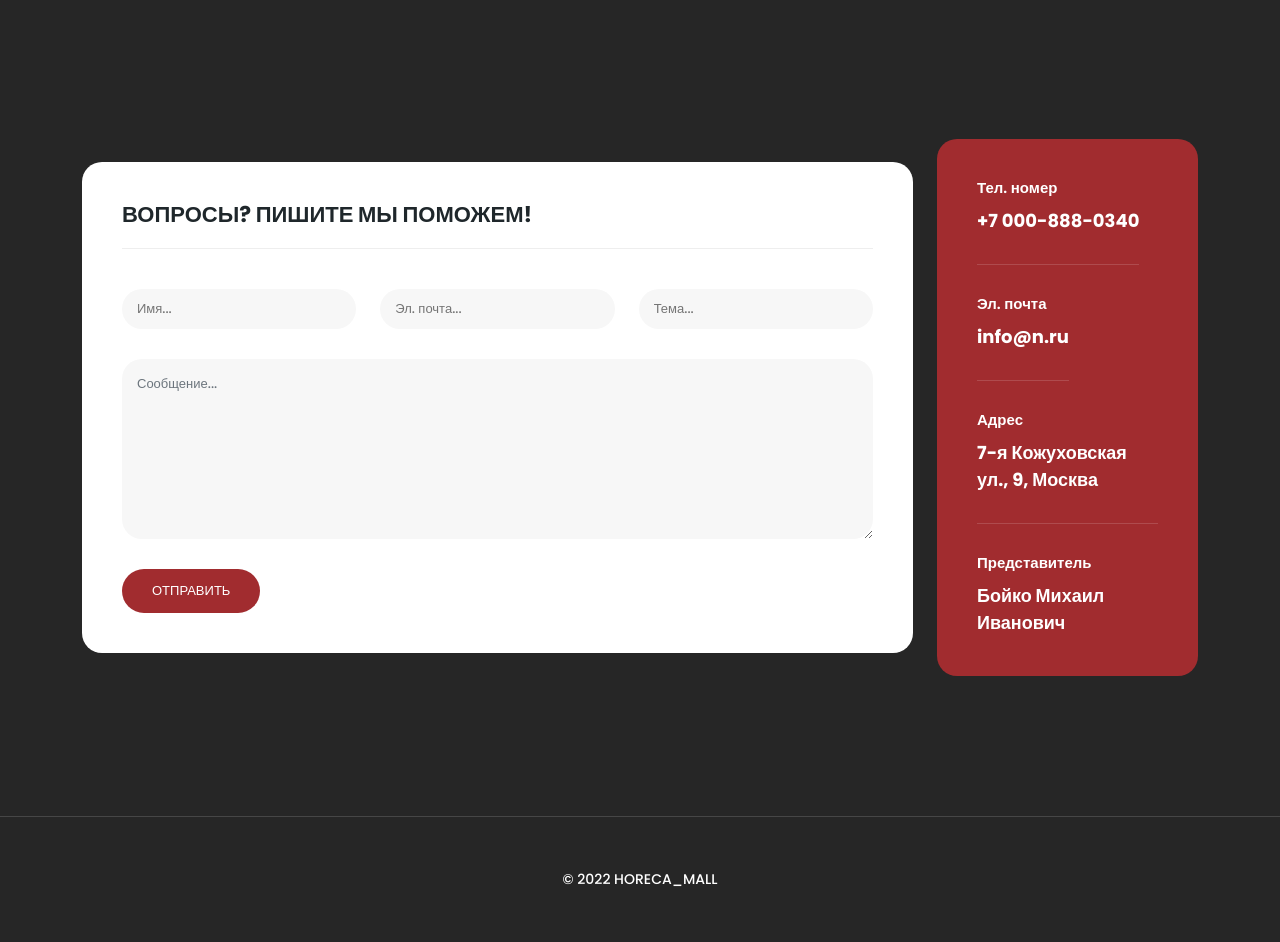
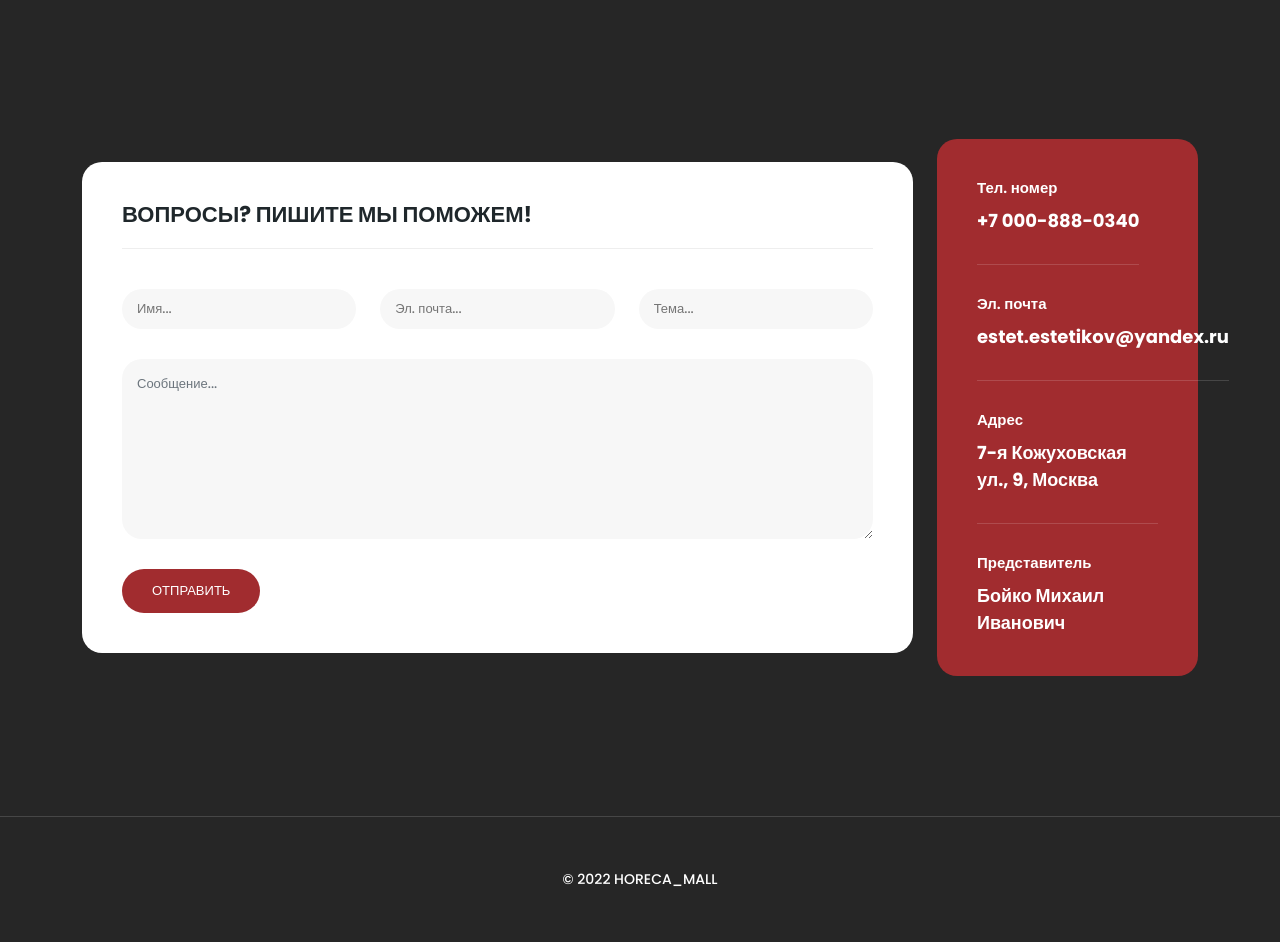
Before and after one commit to EuGeN-PYTHON/ProductPlatform, a Django app: page / in a window 1280 px wide. Shown: the part 3016-3958 px from the top of the page. Run offline with Django 4.2, Linux system fonts and the light colour scheme; data comes from the database, SQL or seed files in the repository; parts of the project's set-up code (start-up, migrations or seed data) failed here and were passed over; some libraries are stand-ins or nearby versions.

Commit message:
main.html -> email settings.py -> load_dotenv() view_order -> |date:'d.m.y' }

```diff
--- a/ProductPlatform/settings.py
+++ b/ProductPlatform/settings.py
@@ -17,7 +17,7 @@ from dotenv import load_dotenv
 # Build paths inside the project like this: BASE_DIR / 'subdir'.
 BASE_DIR = Path(__file__).resolve().parent.parent
 print(BASE_DIR)
-# load_dotenv(BASE_DIR / '.env')
+load_dotenv(BASE_DIR / '.env')
 # Quick-start development settings - unsuitable for production
 # See https://docs.djangoproject.com/en/4.0/howto/deployment/checklist/
 
--- a/orders/templates/orders/main.html
+++ b/orders/templates/orders/main.html
@@ -322,7 +322,7 @@
                             </li>
                             <li>
                                 <h6>Эл. почта</h6>
-                                <span>info@n.ru</span>
+                                <span>estet.estetikov@yandex.ru</span>
                             </li>
                             <li>
                                 <h6>Адрес</h6>
--- a/orders/templates/orders/view_order.html
+++ b/orders/templates/orders/view_order.html
@@ -207,7 +207,7 @@
                                         <label class="small mb-1" for="company">Компания</label>
                                         <a href="{% url 'users:profile' order.author_id %}">
                                             <div class="read_only order-info">
-                                                {{ order.author.comp_name }} на сайте с {{ order.author.date_joined }}
+                                                {{ order.author.comp_name }} на сайте с {{ order.author.date_joined|date:'d.m.y' }}
                                             </div>
                                         </a>
                                     </div>
```
Also changed, not shown: 1 other file.
